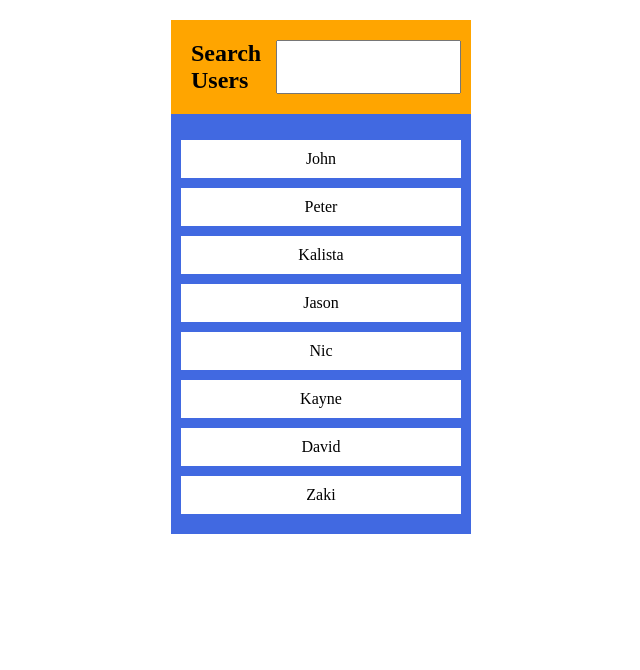
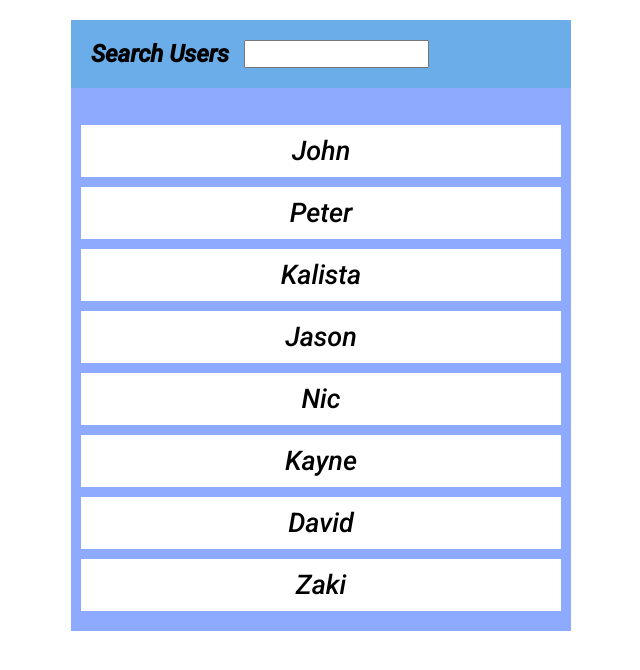
Before and after one commit to zenidith/search-bar, a plain HTML site: page index.html in a window 1280 px wide. Shown: the whole page, without its empty margins (319-959 px from the left). Drawn offline with Linux system fonts and the light colour scheme.

Commit message:
added the function to listen to events, added for loop to cycle through all names and saved that as a constant. Set up to console log currentName to lower case in console.

```diff
--- a/index.html
+++ b/index.html
@@ -1,5 +1,7 @@
 <html>
     <head>
+        <link rel="preconnect" href="https://fonts.gstatic.com">
+<link href="https://fonts.googleapis.com/css2?family=Roboto:ital,wght@1,500&display=swap" rel="stylesheet">
         <link rel="stylesheet" href="style.css">
     </head>
     <body>
--- a/index.js
+++ b/index.js
@@ -1,3 +1,9 @@
 document.getElementById("searchInput").addEventListener("keyup", function(event) {
     let searchQuery = event.target.value.toLowerCase();
+    let allNamesDOMCollection = document.getElementsByClassName('name');
+
+    for (let counter = 0; counter < allNamesDOMCollection.length; counter++) {
+        const currentName = allNamesDOMCollection[counter].textContent.toLocaleLowerCase();
+        console.log(currentName)
+    }
 });
--- a/style.css
+++ b/style.css
@@ -1,19 +1,21 @@
 html, body {
     margin: 0;
     padding: 0;
+    font-family: 'Roboto', sans-serif;
+    font-size: 1.3em;
 }
 
 #container {
-    width: 300px;
+    width: 500px;
     margin: 0 auto;
     margin-top: 20px;
-    background-color: royalblue;
+    background-color: rgb(142, 170, 255);
 }
 
 #search {
     display: flex;
     padding: 20px;
-    background-color: orange;
+    background-color: rgb(106, 173, 232);
 }
 
 #search label {
```
